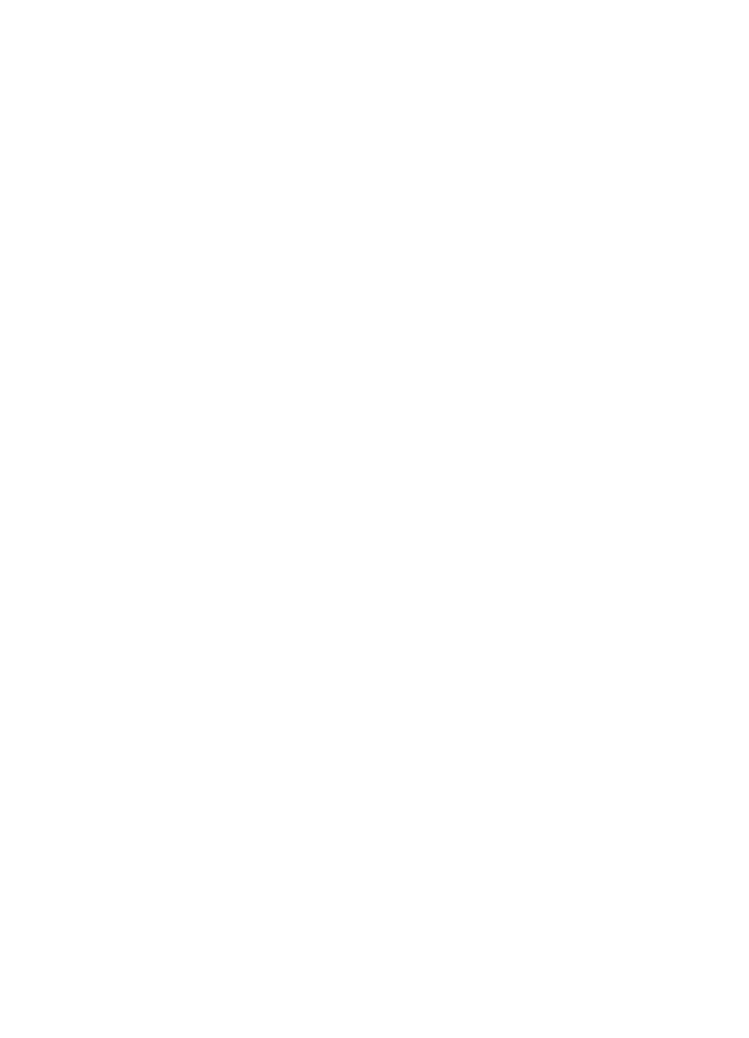
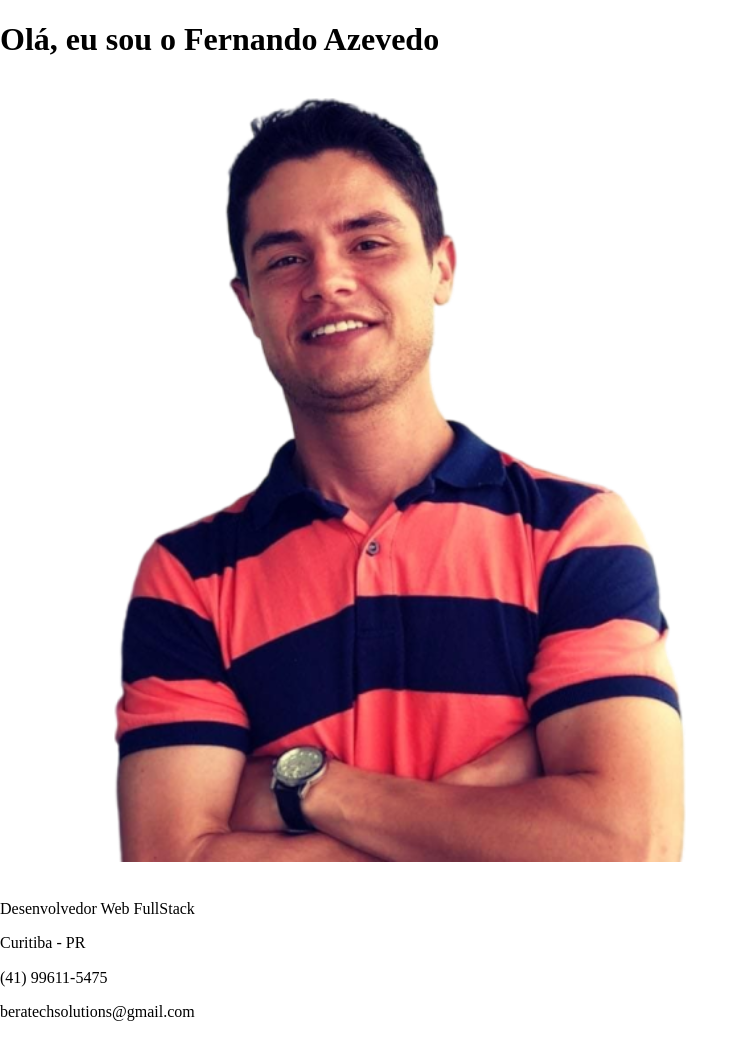
Before and after one commit to FernandoAntonioAzevedo/PortfolioProjFinal, a plain HTML site: page index.html in a window 1280 px wide. Shown: the whole page, without its empty margins (0-749 px from the left). Before the commit the page ends 800 px from the top, so only its background shows below. Drawn offline with nearby package versions, Linux system fonts and the light colour scheme.

Commit message:
enviando informações de contato

```diff
--- a/index.html
+++ b/index.html
@@ -13,5 +13,16 @@
 </head>
 <body>
 
+    <header>
+        <h1>Olá, eu sou o Fernando Azevedo</h1>
+
+        <img src="assets/img/download.png" alt="foto de perfil">
+
+        <p>Desenvolvedor Web FullStack</p>
+        <p>Curitiba - PR</p>
+        <p>(41) 99611-5475</p>
+        <p>beratechsolutions@gmail.com</p>
+    </header>
+
 </body>
 </html>
```
Also changed, not shown: assets/img/download.png (added).
